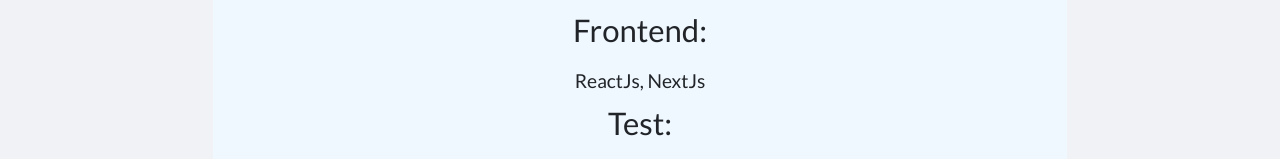
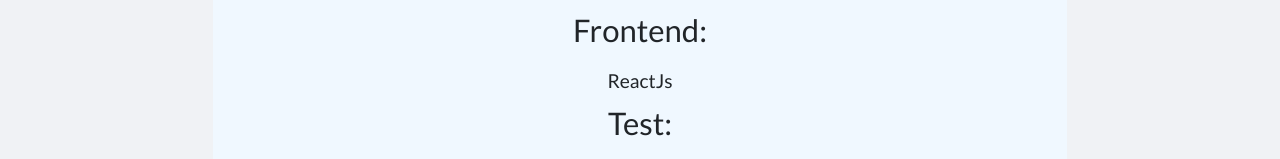
Before and after one commit to mauriaguilar/mauriaguilar.com, a React (Create React App) app: page / in a window 1280 px wide. Both pictures are taken after a click on the element "Skills". Shown: the part 297-456 px from the top of the page. Built offline with nearby package versions, Linux system fonts and the light colour scheme.

Commit message:
Fix info

```diff
--- a/src/App.js
+++ b/src/App.js
@@ -118,7 +118,7 @@
               </li>
               <li>
                 Frontend: <br/>
-                <small>ReactJs, NextJs</small>
+                <small>ReactJs</small>
               </li>
               <li>
                 Test: <br/>
```
